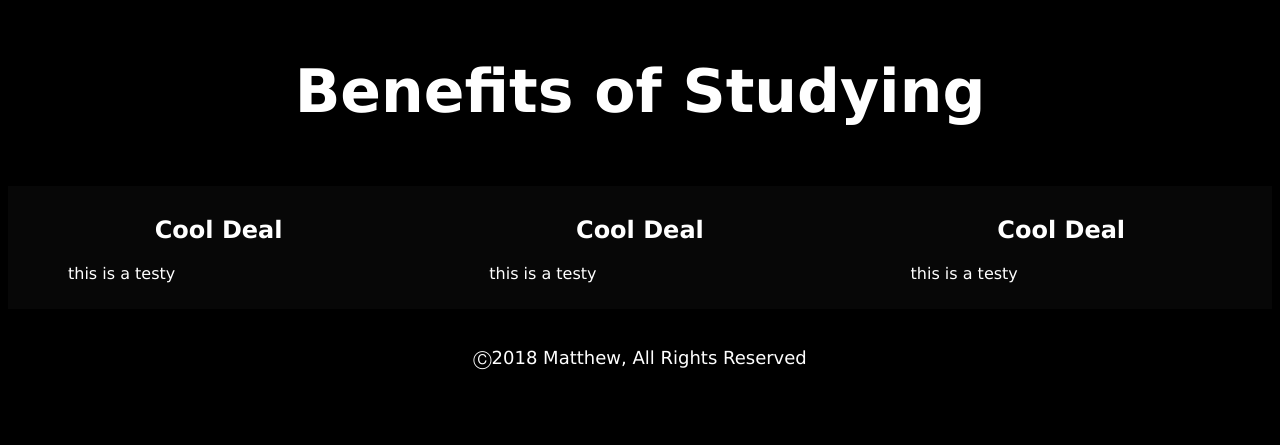
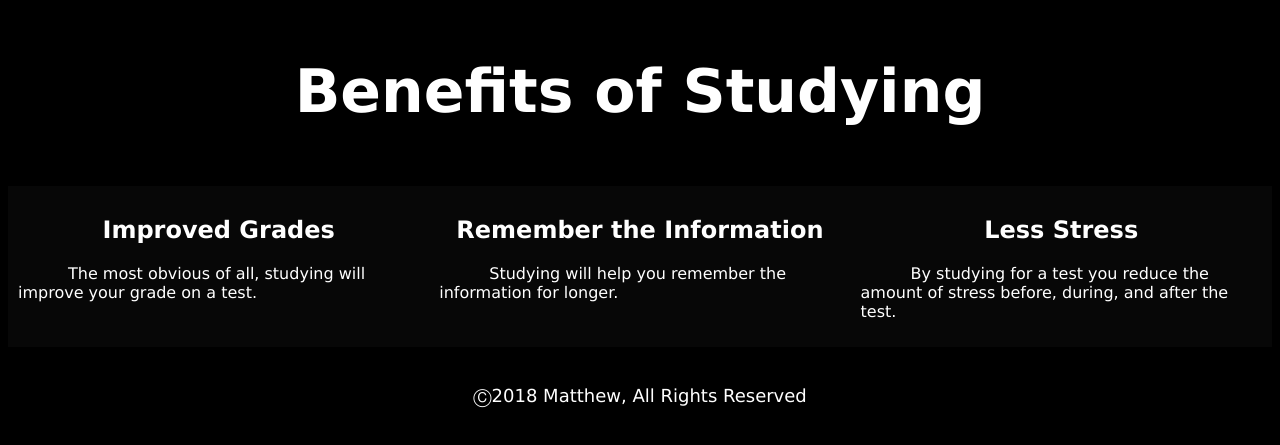
Before and after one commit to MatthewMateusz/MatthewWebsite, a PHP site: page /studyMath/index.html in a window 1280 px wide. Shown: the part 812-1257 px from the top of the page. Before the commit the page ends 1182 px from the top, so only its background shows below. Run offline with PHP 8.4, Linux system fonts and the light colour scheme.

Commit message:
Added fade on load for StudyMath Subsite

```diff
--- a/root/studyMath/css/main.css
+++ b/root/studyMath/css/main.css
@@ -12,6 +12,9 @@
 	background-position: center;
 	background-repeat: no-repeat;
 	background-size: cover;
+
+	animation-name: putInFocus;
+	animation-duration: 4s;
 
 }
 
@@ -31,3 +34,15 @@
 	padding: 20px;
 	text-align: center;
 }
+
+@keyframes putInFocus {
+	from {
+		filter: blur(16px);
+		-webkit-filter: blur(16px);
+	}
+
+	to {
+		filter: none;
+		-webkit-filter: none;
+	}
+}
--- a/root/studyMath/index.html
+++ b/root/studyMath/index.html
@@ -24,20 +24,20 @@
 				<div class="row">
 					<div class="column3">
 						<div class="holder">
-							<h2 class="centerText">Cool Deal</h2>
-							<p class="indentPar">this is a testy</p>
+							<h2 class="centerText">Improved Grades</h2>
+							<p class="indentPar">The most obvious of all, studying will improve your grade on a test.</p>
 						</div>
 					</div>
 					<div class="column3">
 						<div class="holder">
-							<h2 class="centerText">Cool Deal</h2>
-							<p class="indentPar">this is a testy</p>
+							<h2 class="centerText">Remember the Information</h2>
+							<p class="indentPar">Studying will help you remember the information for longer.</p>
 						</div>
 					</div>
 					<div class="column3">
 						<div class="holder">
-							<h2 class="centerText">Cool Deal</h2>
-							<p class="indentPar">this is a testy</p>
+							<h2 class="centerText">Less Stress</h2>
+							<p class="indentPar">By studying for a test you reduce the amount of stress before, during, and after the test.</p>
 						</div>
 					</div>
 				</div>
```
